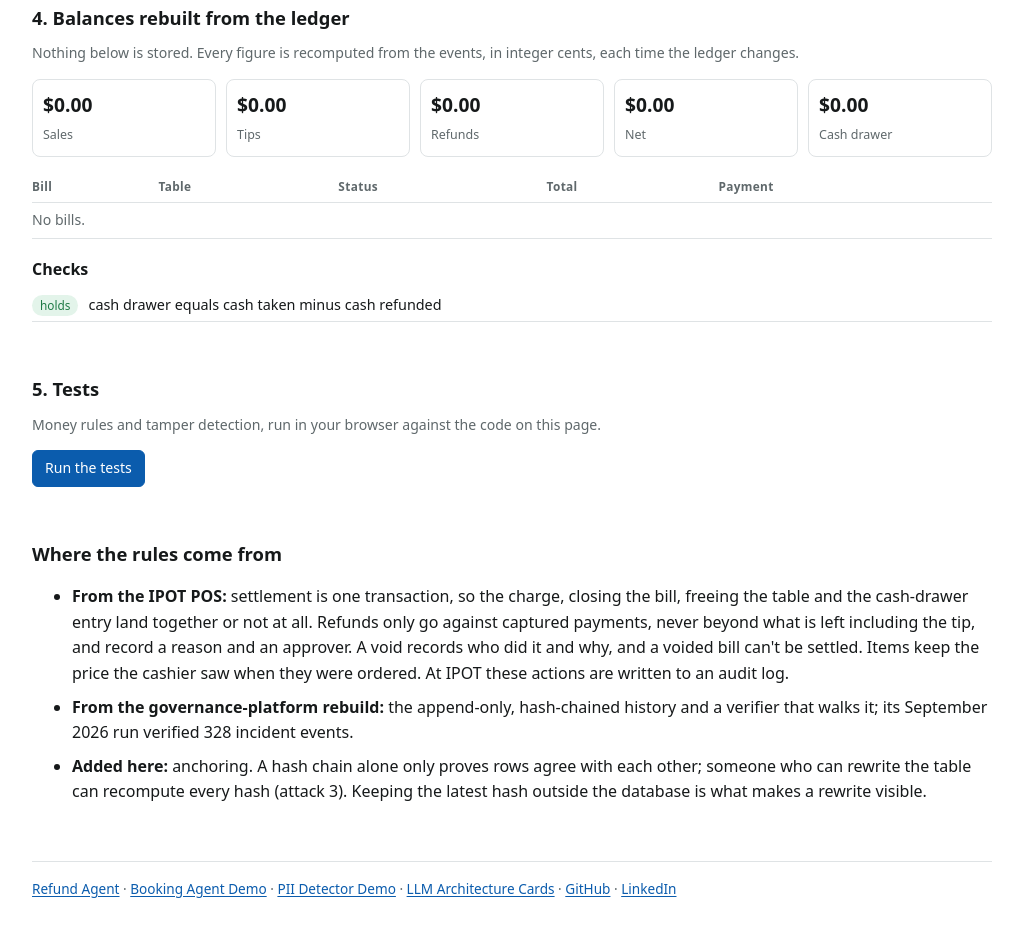
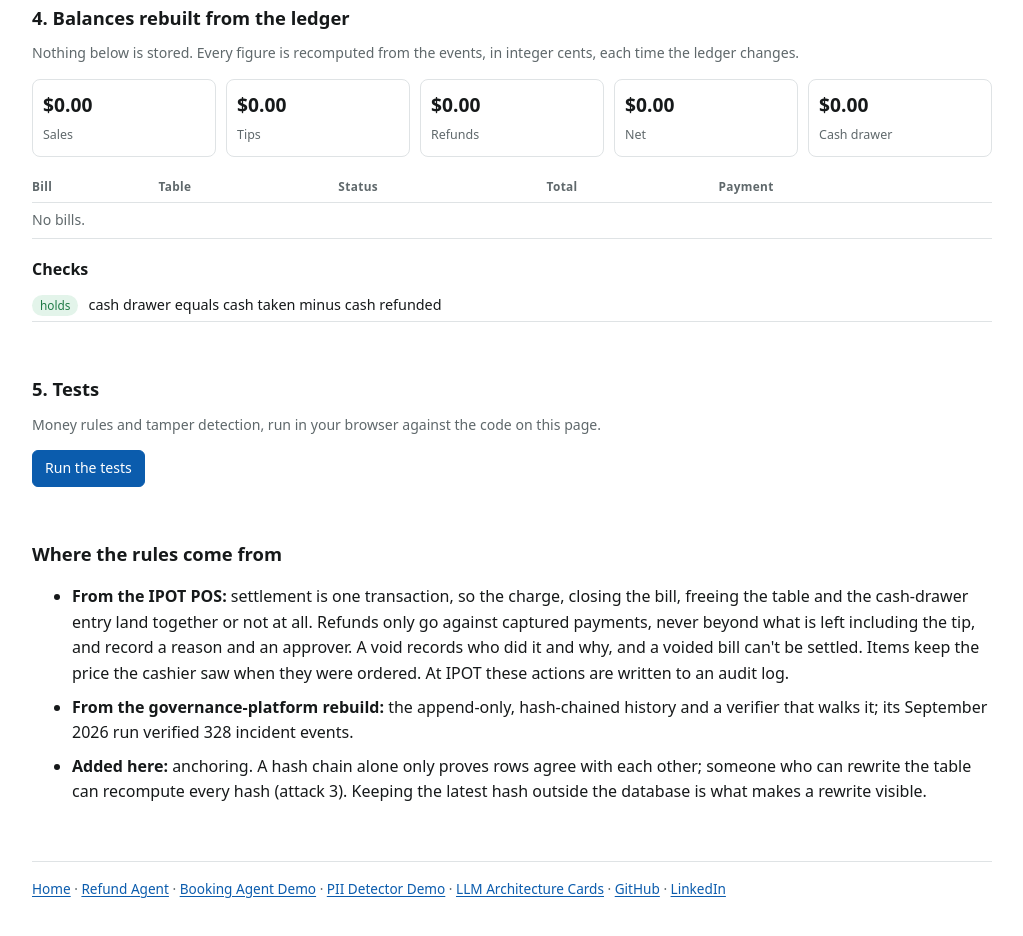
Before and after one commit to kaihuan-huang/ledger-demo, a plain HTML site: page index.html in a window 1280 px wide. Shown: the part 1206-2142 px from the top of the page, without its empty margins (128-1151 px from the left). Drawn offline with Linux system fonts and the light colour scheme.

Commit message:
Link to the homepage from the footer

```diff
--- a/index.html
+++ b/index.html
@@ -142,7 +142,7 @@ footer{margin-top:56px;padding-top:16px;border-top:1px solid var(--line);font-si
   </section>
 
   <footer>
-    <a href="https://kaihuan-huang.github.io/refund-agent-demo/">Refund Agent</a> · <a href="https://kaihuan-huang.github.io/booking-agent-demo/">Booking Agent Demo</a> · <a href="https://kaihuan-huang.github.io/pii-detector-demo/">PII Detector Demo</a> · <a href="https://kaihuan-huang.github.io/llm-arch-viz/">LLM Architecture Cards</a> · <a href="https://github.com/kaihuan-huang">GitHub</a> · <a href="https://linkedin.com/in/kaihuanhuang/">LinkedIn</a>
+    <a href="https://kaihuan-huang.github.io/">Home</a> · <a href="https://kaihuan-huang.github.io/refund-agent-demo/">Refund Agent</a> · <a href="https://kaihuan-huang.github.io/booking-agent-demo/">Booking Agent Demo</a> · <a href="https://kaihuan-huang.github.io/pii-detector-demo/">PII Detector Demo</a> · <a href="https://kaihuan-huang.github.io/llm-arch-viz/">LLM Architecture Cards</a> · <a href="https://github.com/kaihuan-huang">GitHub</a> · <a href="https://linkedin.com/in/kaihuanhuang/">LinkedIn</a>
   </footer>
 </main>
 
```
